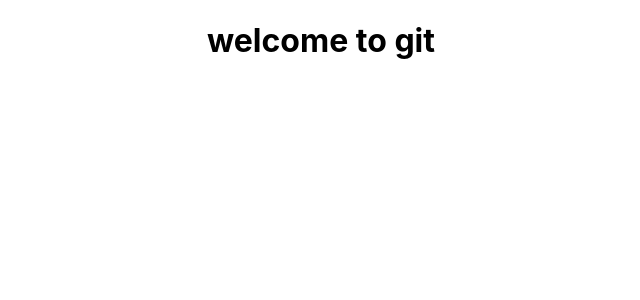
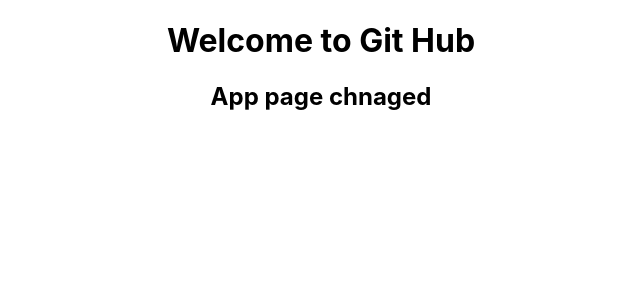
Before and after one commit to Projects-art/mywallet, a React (Create React App) app: page / in a window 1280 px wide. Shown: the top 300 px of the page, without its empty margins (319-959 px from the left). Built offline with nearby package versions, Linux system fonts and the light colour scheme.

Commit message:
3rd change

```diff
--- a/src/App.js
+++ b/src/App.js
@@ -1,10 +1,13 @@
-import logo from './logo.svg';
+// import logo from './logo.svg';
 import './App.css';
 
 function App() {
   return (
     <div className="App">
-    <h1>welcome to git</h1>
+
+        {/* <img src={logo} className="App-logo" alt="logo" /> */}
+       <h1>Welcome to Git Hub</h1>
+       <h2>App page chnaged</h2>
     </div>
   );
 }
```
